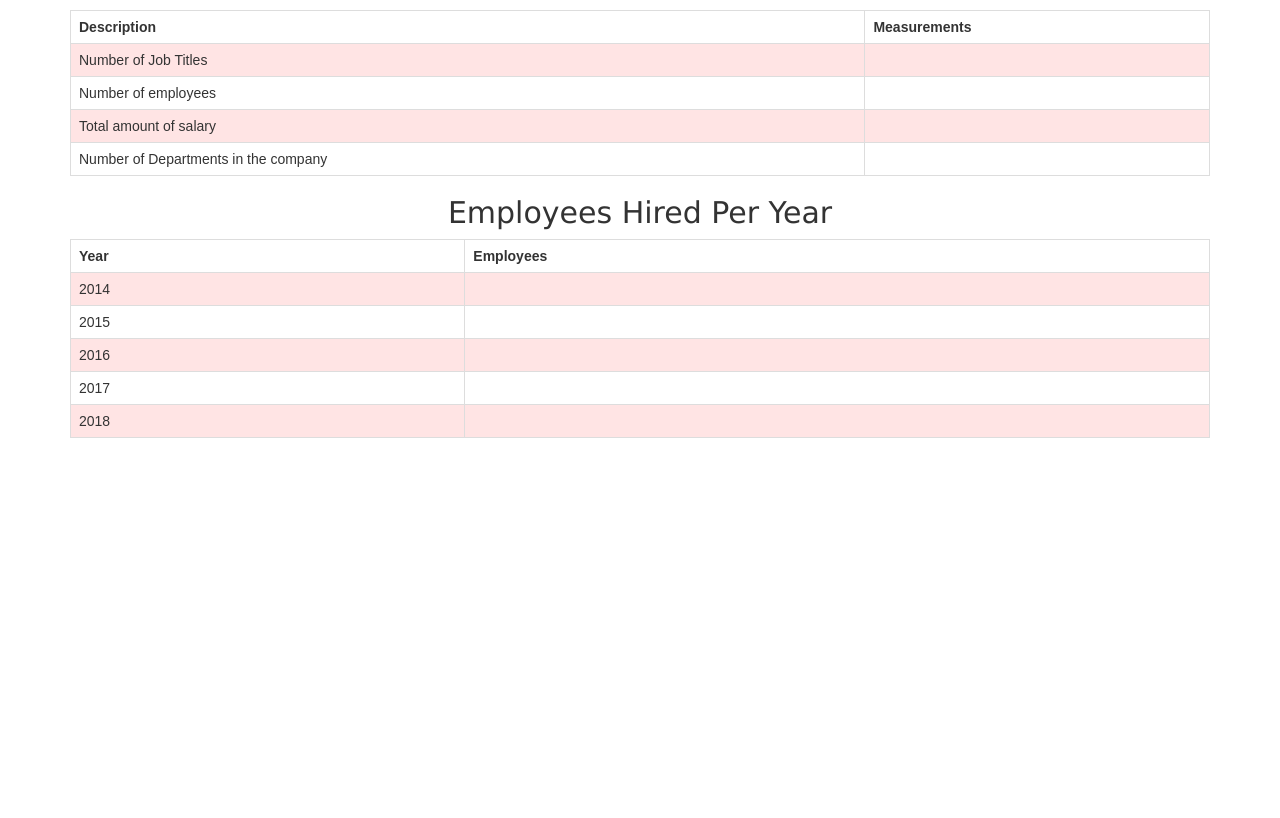
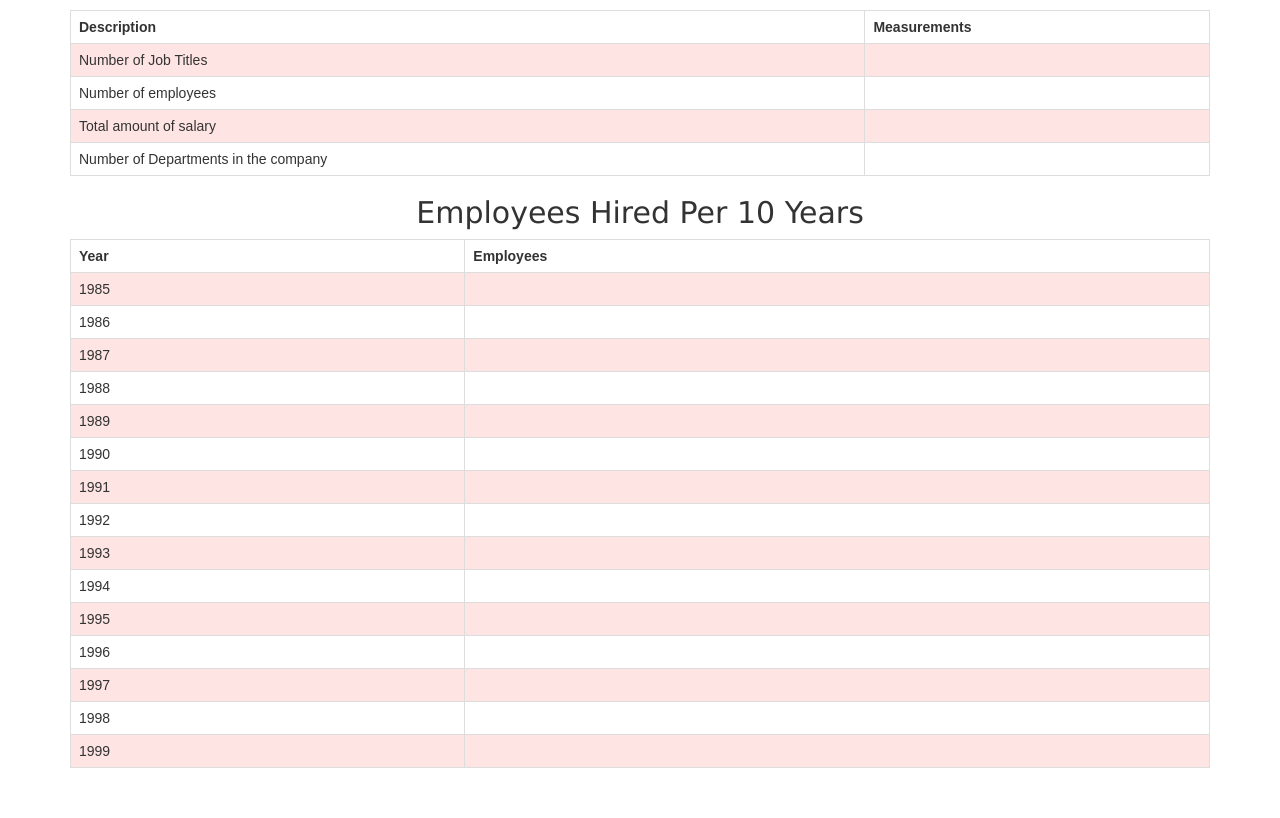
Before and after one commit to yunjunma/Enterprise172, a Node project: template views/dashboard.hbs in a window 1280 px wide. Shown: the part 239-1057 px from the top of the page. Before the commit the page ends 677 px from the top, so only its background shows below. Run offline with Node 20 templates, Linux system fonts and the light colour scheme; the template is opened without the code that fills it, so the values that code supplies are empty; some libraries are stand-ins or nearby versions.

Commit message:
add more years to dashboard

```diff
--- a/views/dashboard.hbs
+++ b/views/dashboard.hbs
@@ -73,7 +73,7 @@
 </table>
 
         <table>
-                <center><h2>Employees Hired Per Year</h2></center>
+                <center><h2>Employees Hired Per 10 Years</h2></center>
 
                 <tr>
                   <th>Year</th>
@@ -81,26 +81,85 @@
                 </tr>
 
                 <tr>
-                  <td>2014</td>
+                  <td>1985</td>
                   <td>{{this.rows5}}</td>
                 </tr>
+
                 <tr>
-                  <td>2015</td>
+                  <td>1986</td>
                   <td>{{this.rows6}}</td>
                 </tr>
 
                 <tr>
-                      <td>2016</td>
-                      <td>{{this.rows7}}</td>
+                  <td>1987</td>
+                  <td>{{this.rows7}}</td>
                </tr>
+
                <tr>
-                      <td>2017</td>
-                      <td>{{this.rows8}}</td>
+                  <td>1988</td>
+                  <td>{{this.rows8}}</td>
                </tr>
+
                <tr>
-                      <td>2018</td>
-                      <td>{{this.rows9}}</td>
+                  <td>1989</td>
+                  <td>{{this.rows9}}</td>
                </tr>
+
+               <tr>
+                  <td>1990</td>
+                  <td>{{this.rows10}}</td>
+                </tr>
+
+               <tr>
+                  <td>1991</td>
+                  <td>{{this.rows11}}</td>
+                </tr>
+
+               <tr>
+                  <td>1992</td>
+                  <td>{{this.rows12}}</td>
+               </tr>
+
+               <tr>
+                  <td>1993</td>
+                  <td>{{this.rows13}}</td>
+               </tr>
+
+               <tr>
+                  <td>1994</td>
+                  <td>{{this.rows14}}</td>
+               </tr>
+
+               <tr>
+                  <td>1995</td>
+                  <td>{{this.rows15}}</td>
+                </tr>
+
+                <tr>
+                  <td>1996</td>
+                  <td>{{this.rows16}}</td>
+                </tr>
+
+                <tr>
+                  <td>1997</td>
+                  <td>{{this.rows17}}</td>
+               </tr>
+
+               <tr>
+                  <td>1998</td>
+                  <td>{{this.rows18}}</td>
+               </tr>
+
+               <tr>
+                  <td>1999</td>
+                  <td>{{this.rows19}}</td>
+               </tr>
+
+{{!--               <tr>
+                  <td>After 2000</td>
+                  <td>{{this.rows20}}</td>
+               </tr>
+--}}
               </table>
 
 </body>
```
Also changed, not shown: routes/dashboard.js (+40 -6 lines).
